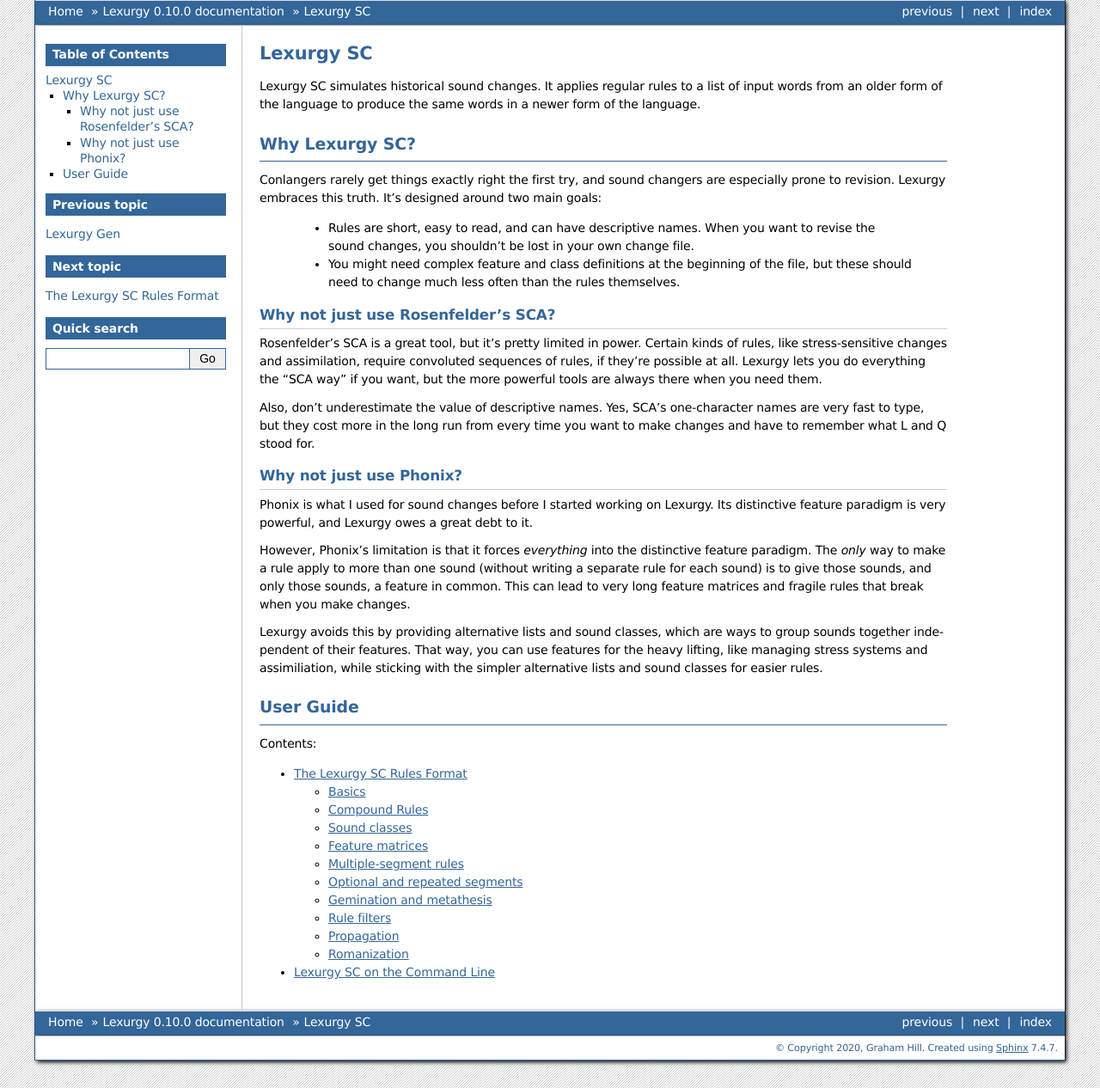
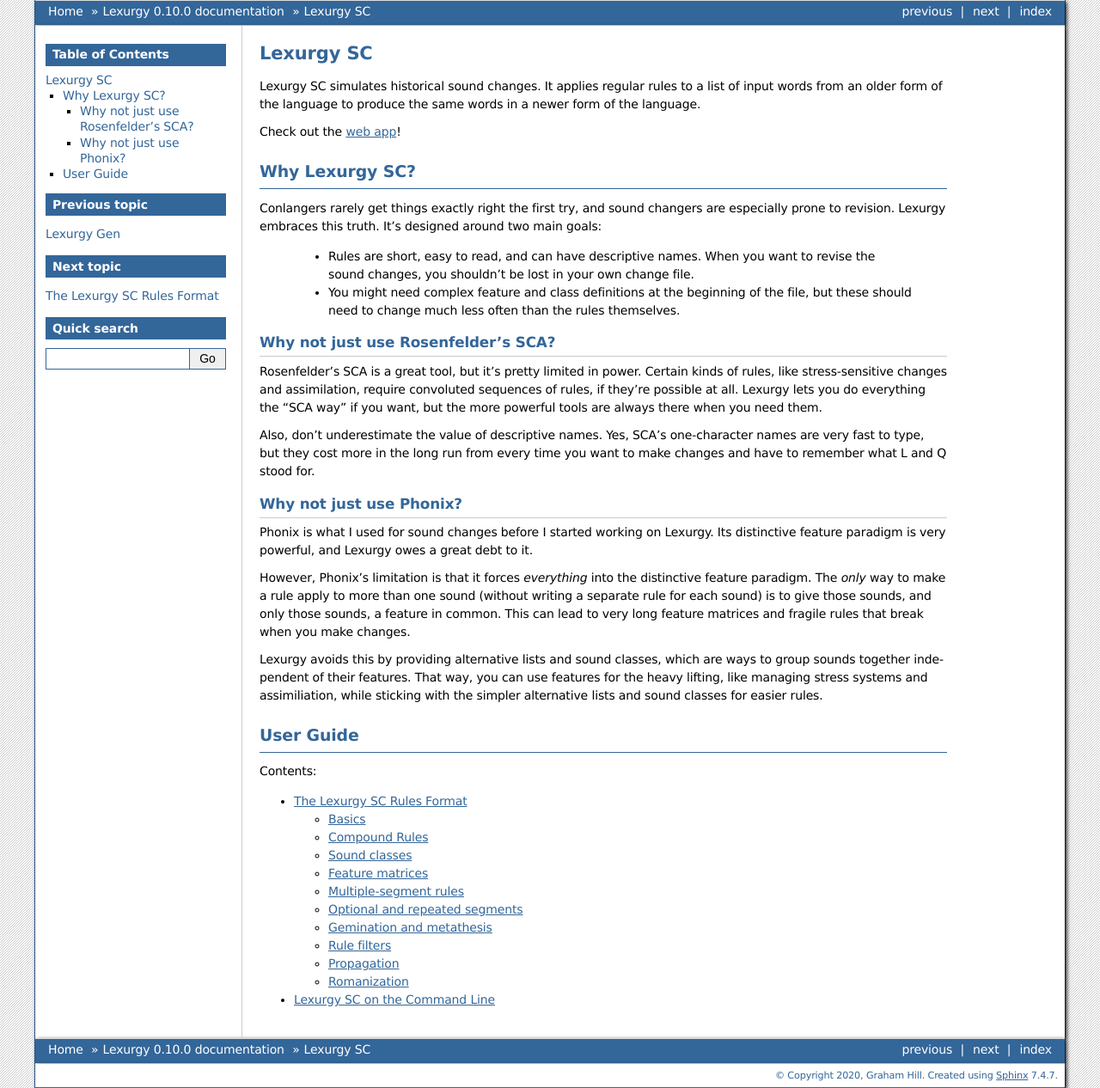
Before and after one commit to def-gthill/lexurgy, a Sphinx documentation site: the page built from doc/source/sc.rst, in a window 1280 px wide. Shown: the whole page at 86% size. Built offline with Sphinx 7.4.7, drawn with Linux system fonts in a browser that asks for light colours.

Commit message:
Added a link to the web app in the docs

```diff
--- a/doc/source/sc.rst
+++ b/doc/source/sc.rst
@@ -4,6 +4,8 @@
 Lexurgy SC simulates historical sound changes. It applies regular rules
 to a list of input words from an older form of the language to produce
 the same words in a newer form of the language.
+
+Check out the `web app <https://www.meamoria.com/lexurgy/app/sc>`_!
 
 Why Lexurgy SC?
 ----------------
```
